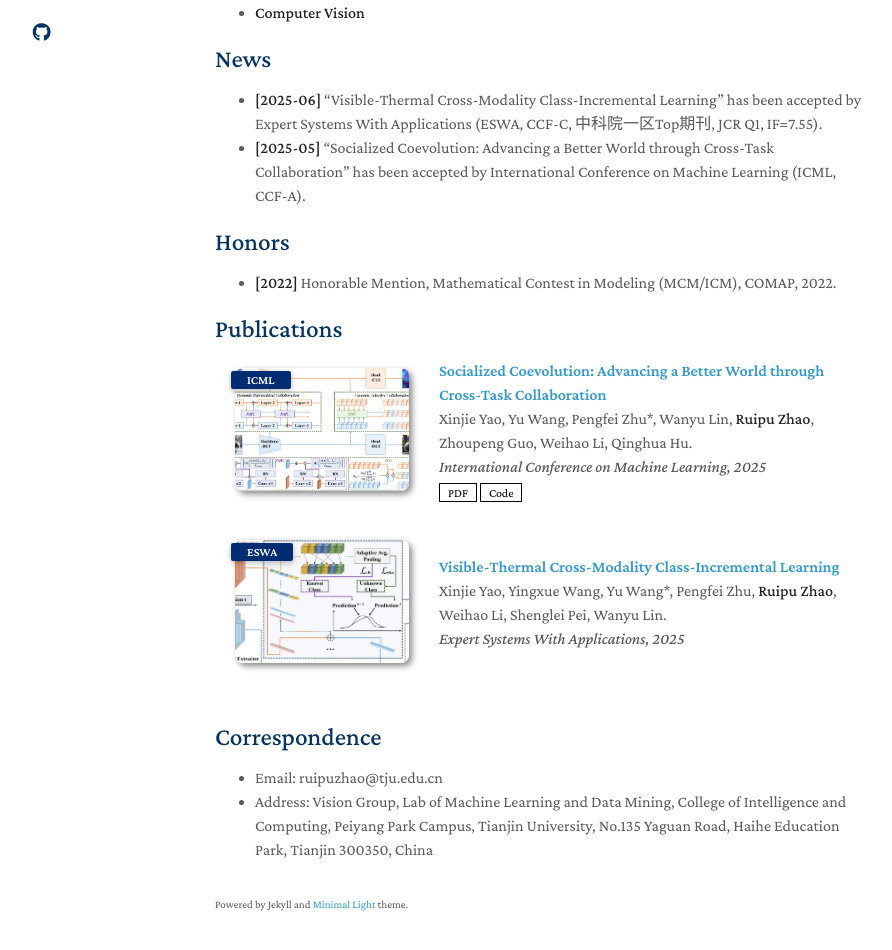
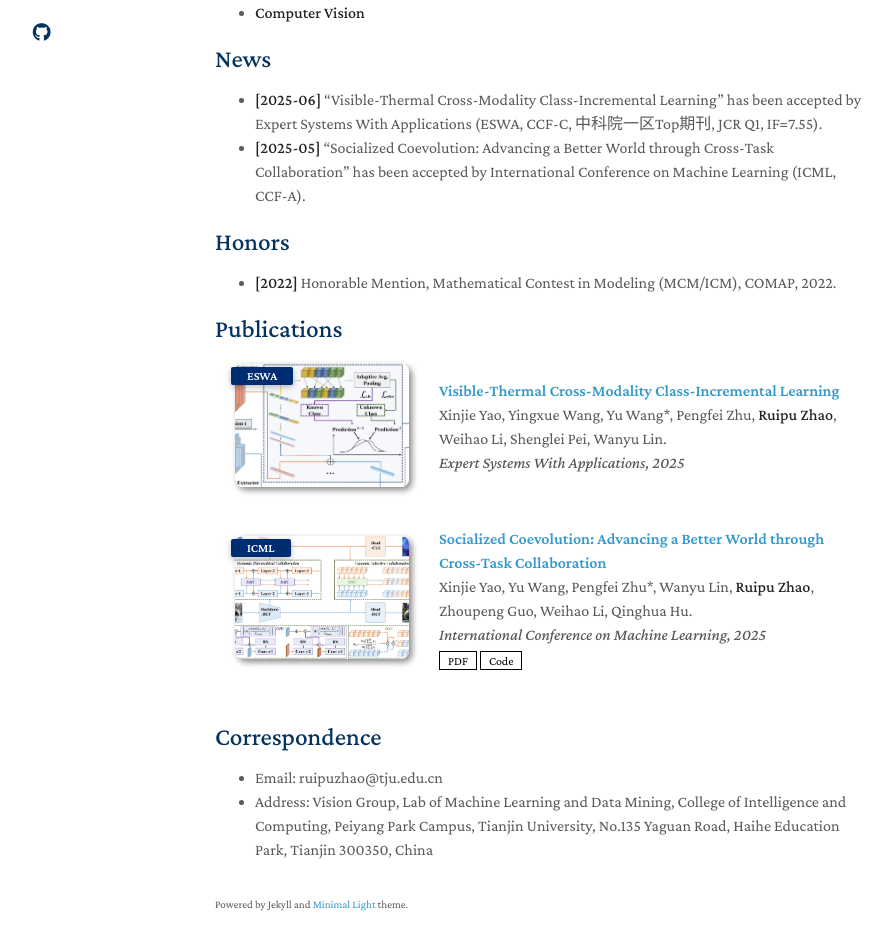
Before and after one commit to RuipuZhao/ruipuzhao.github.io, a Jekyll site: the page built from index.md, in a window 1280 px wide and 1323 px high. Shown: the part 338-1288 px from the top of the window, without its empty margins (255-1147 px from the left). Built offline with Jekyll 4.4.1, drawn with Linux system fonts in a browser that asks for light colours; a style sheet for code colours, icons or effects is not loaded; our own code applies the rules of GitHub Pages for plain Markdown files; part of the change alters nothing that is shown.

Commit message:
Update my homepage

```diff
--- a/_data/publications.yml
+++ b/_data/publications.yml
@@ -1,4 +1,12 @@
 main:
+
+  - title: "Visible-Thermal Cross-Modality Class-Incremental Learning"
+    authors: Xinjie Yao, Yingxue Wang, Yu Wang*, Pengfei Zhu, <strong>Ruipu Zhao</strong>, Weihao Li, Shenglei Pei, Wanyu Lin.
+    conference_short: ESWA
+    conference: Expert Systems With Applications, 2025
+    pdf:
+    code:
+    image: ./assets/img/CMCIL_ESWA.jpg
 
   - title: "Socialized Coevolution: Advancing a Better World through Cross-Task Collaboration"
     authors: Xinjie Yao, Yu Wang, Pengfei Zhu*, Wanyu Lin, <strong>Ruipu Zhao</strong>, Zhoupeng Guo, Weihao Li, Qinghua Hu.
@@ -7,11 +15,3 @@ main:
     pdf: https://scholar.google.com/citations?hl=zh-CN&user=tScuhLkAAAAJ
     code: https://github.com/yxjdarren/SC
     image: ./assets/img/SC_ICML.jpg
-
-  - title: "Visible-Thermal Cross-Modality Class-Incremental Learning"
-    authors: Xinjie Yao, Yingxue Wang, Yu Wang*, Pengfei Zhu, <strong>Ruipu Zhao</strong>, Weihao Li, Shenglei Pei, Wanyu Lin.
-    conference_short: ESWA
-    conference: Expert Systems With Applications, 2025
-    pdf:
-    code:
-    image: ./assets/img/CMCIL_ESWA.jpg
```
